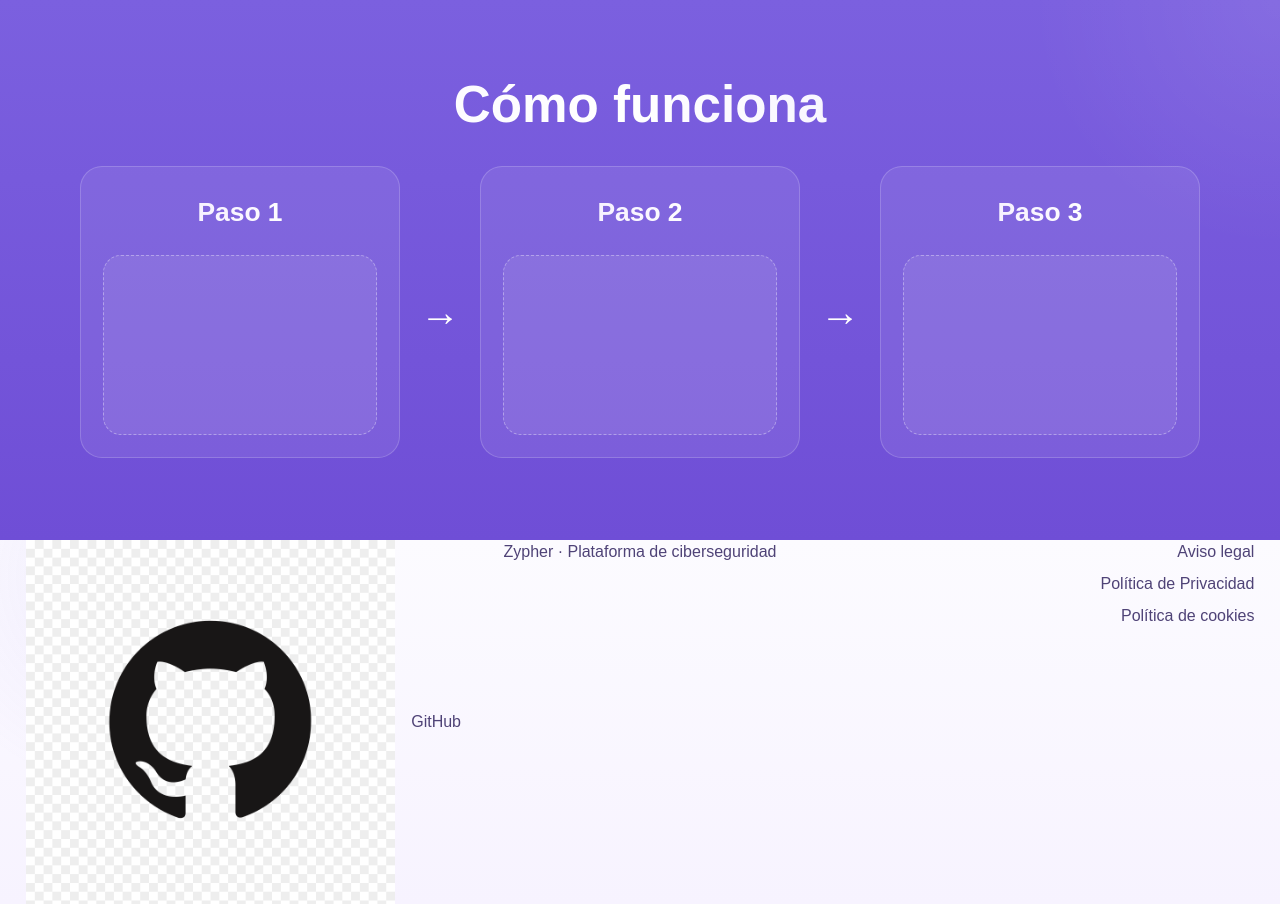
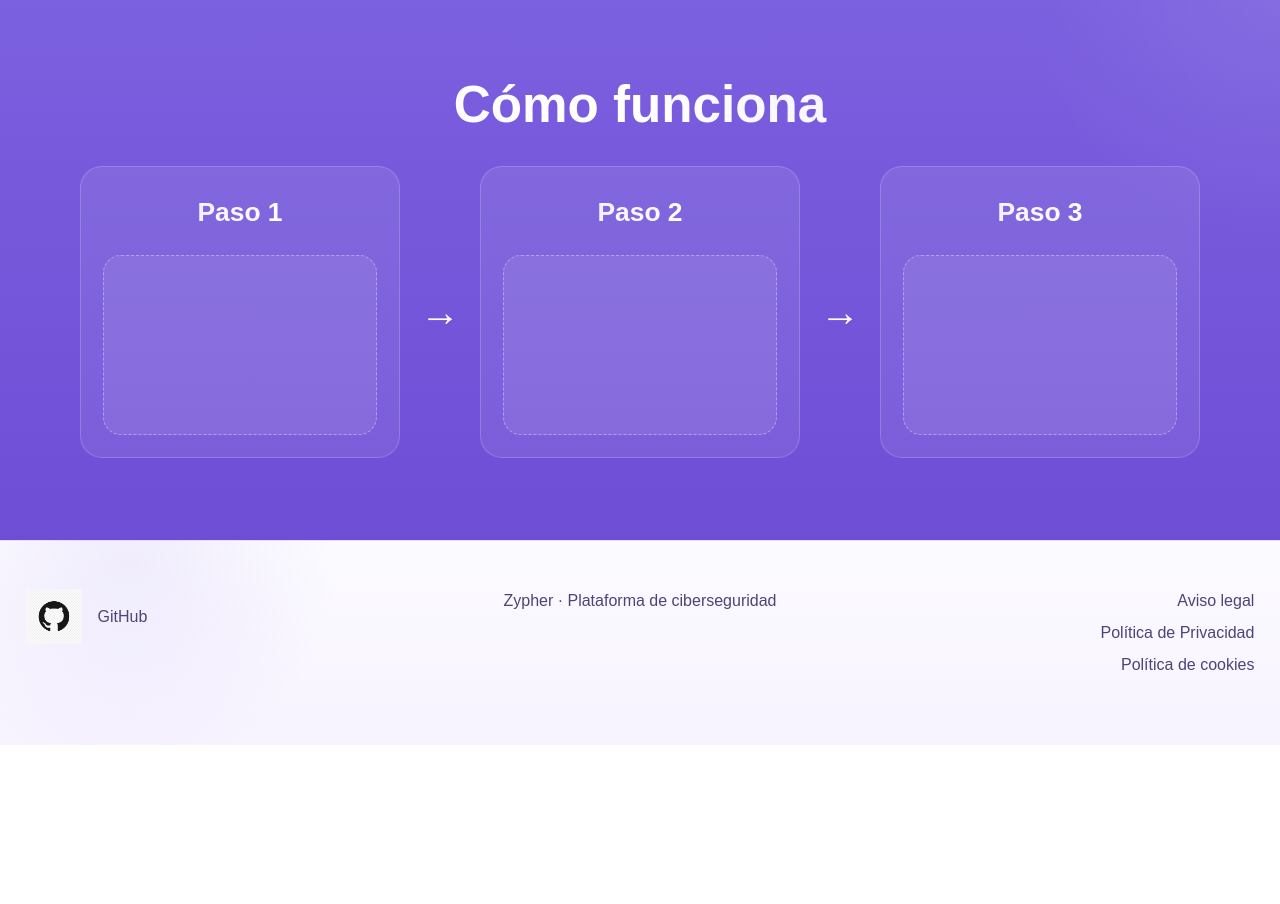
Before and after one commit to Doral-dev/Zypher---Herramienta-ciberseguridad---Proyecto-final-FP-2-SMR, a PHP site: page / in a window 1280 px wide. Shown: the part 3398-4302 px from the top of the page. After the commit the page ends 4143 px from the top, so only its background shows below. Run offline with PHP 8.4, Linux system fonts and the light colour scheme.

Commit message:
Update styles.css

```diff
--- a/styles.css
+++ b/styles.css
@@ -443,6 +443,15 @@ img {
   color: #ffffff;
 }
 
+.footer {
+  padding: 48px 0 60px;
+  border-top: 1px solid var(--line-soft);
+}
+
+.contact-title {
+  text-align: center;
+}
+
 .footer-content {
   display: flex;
   justify-content: space-between;
@@ -476,6 +485,12 @@ img {
   align-items: flex-end;
 }
 
+.footer-contact-icon {
+  width: 56px;
+  height: 56px;
+  object-fit: contain;
+}
+
 .footer-lines a,
 .footer-center p,
 .footer-right a {
@@ -483,13 +498,6 @@ img {
   font-size: 1rem;
   text-decoration: none;
   margin-bottom: 8px;
-}
-
-
-.footer-center {
-  display: flex;
-  align-items: center;
-  justify-content: center;
 }
 
 .footer-right a:hover,
@@ -521,6 +529,15 @@ img {
 
   .arrow {
     transform: rotate(90deg);
+  }
+
+  .footer-left,
+  .footer-center,
+  .footer-right {
+    width: 100%;
+    text-align: center;
+    justify-content: center;
+    align-items: center;
   }
 }
 
```
